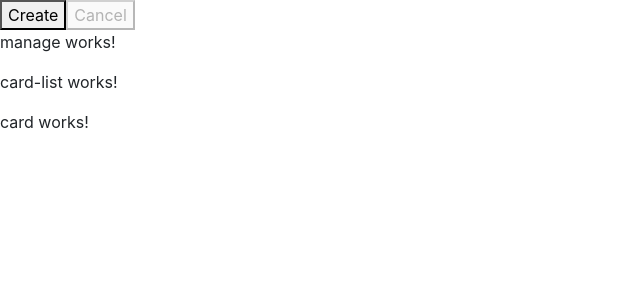
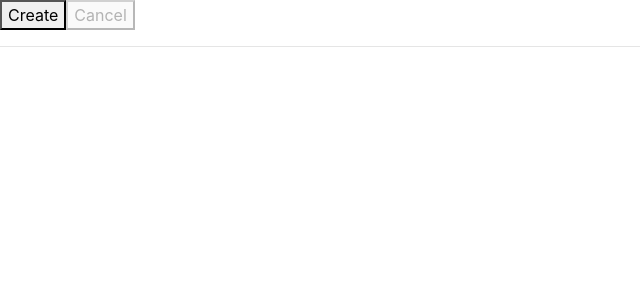
Before and after one commit to jporwal05/to-do-app, an Angular app: page / in a window 1280 px wide. Shown: the top 300 px of the page, without its empty margins (0-640 px from the left). Built offline with nearby package versions, Linux system fonts and the light colour scheme.

Commit message:
Able to display a basic task card

```diff
--- a/src/app/app.component.html
+++ b/src/app/app.component.html
@@ -3,4 +3,5 @@
 <div *ngIf="showCreateForm">
     <app-create-form (taskAdded)="onTaskAdded($event)"></app-create-form>
 </div>
-<app-manage></app-manage>
+<hr>
+<app-card-list [taskList]="taskList"></app-card-list>
--- a/src/app/app.component.ts
+++ b/src/app/app.component.ts
@@ -23,6 +23,5 @@ export class AppComponent {
 
   onTaskAdded(task: any) {
     this.taskList.push(task);
-    console.log(this.taskList);
   }
 }
--- a/src/app/app.module.ts
+++ b/src/app/app.module.ts
@@ -3,7 +3,6 @@ import { FormsModule } from '@angular/forms';
 import { NgModule } from '@angular/core';
 
 import { AppComponent } from './app.component';
-import { ManageComponent } from './manage/manage.component';
 import { CardComponent } from './card/card.component';
 import { CardListComponent } from './card-list/card-list.component';
 import { CreateFormComponent } from './create-form/create-form.component';
@@ -11,7 +10,6 @@ import { CreateFormComponent } from './create-form/create-form.component';
 @NgModule({
   declarations: [
     AppComponent,
-    ManageComponent,
     CardComponent,
     CardListComponent,
     CreateFormComponent
--- a/src/app/card-list/card-list.component.html
+++ b/src/app/card-list/card-list.component.html
@@ -1,2 +1 @@
-<p>card-list works!</p>
-<app-card></app-card>
+<app-card *ngFor="let task of taskList" [task]="task"></app-card>
--- a/src/app/card-list/card-list.component.ts
+++ b/src/app/card-list/card-list.component.ts
@@ -1,4 +1,4 @@
-import { Component, OnInit } from '@angular/core';
+import { Component, Input, OnInit } from '@angular/core';
 
 @Component({
   selector: 'app-card-list',
@@ -6,6 +6,7 @@ import { Component, OnInit } from '@angular/core';
   styleUrls: ['./card-list.component.css']
 })
 export class CardListComponent implements OnInit {
+  @Input() taskList: any;
 
   constructor() { }
 
--- a/src/app/card/card.component.html
+++ b/src/app/card/card.component.html
@@ -1 +1,4 @@
-<p>card works!</p>
+<p>{{ task.title }}</p>
+<p>{{ task.content }}</p>
+<button>Edit</button>
+<button>Delete</button>
--- a/src/app/card/card.component.ts
+++ b/src/app/card/card.component.ts
@@ -1,4 +1,4 @@
-import { Component, OnInit } from '@angular/core';
+import { Component, Input, OnInit } from '@angular/core';
 
 @Component({
   selector: 'app-card',
@@ -6,6 +6,7 @@ import { Component, OnInit } from '@angular/core';
   styleUrls: ['./card.component.css']
 })
 export class CardComponent implements OnInit {
+  @Input() task: any;
 
   constructor() { }
 
--- a/src/app/manage/manage.component.html
+++ /dev/null
@@ -1,2 +0,0 @@
-<p>manage works!</p>
-<app-card-list></app-card-list>
--- a/src/app/manage/manage.component.ts
+++ /dev/null
@@ -1,15 +0,0 @@
-import { Component, OnInit } from '@angular/core';
-
-@Component({
-  selector: 'app-manage',
-  templateUrl: './manage.component.html',
-  styleUrls: ['./manage.component.css']
-})
-export class ManageComponent implements OnInit {
-
-  constructor() { }
-
-  ngOnInit(): void {
-  }
-
-}
```
Also changed, not shown: src/app/manage/manage.component.css (deleted).
